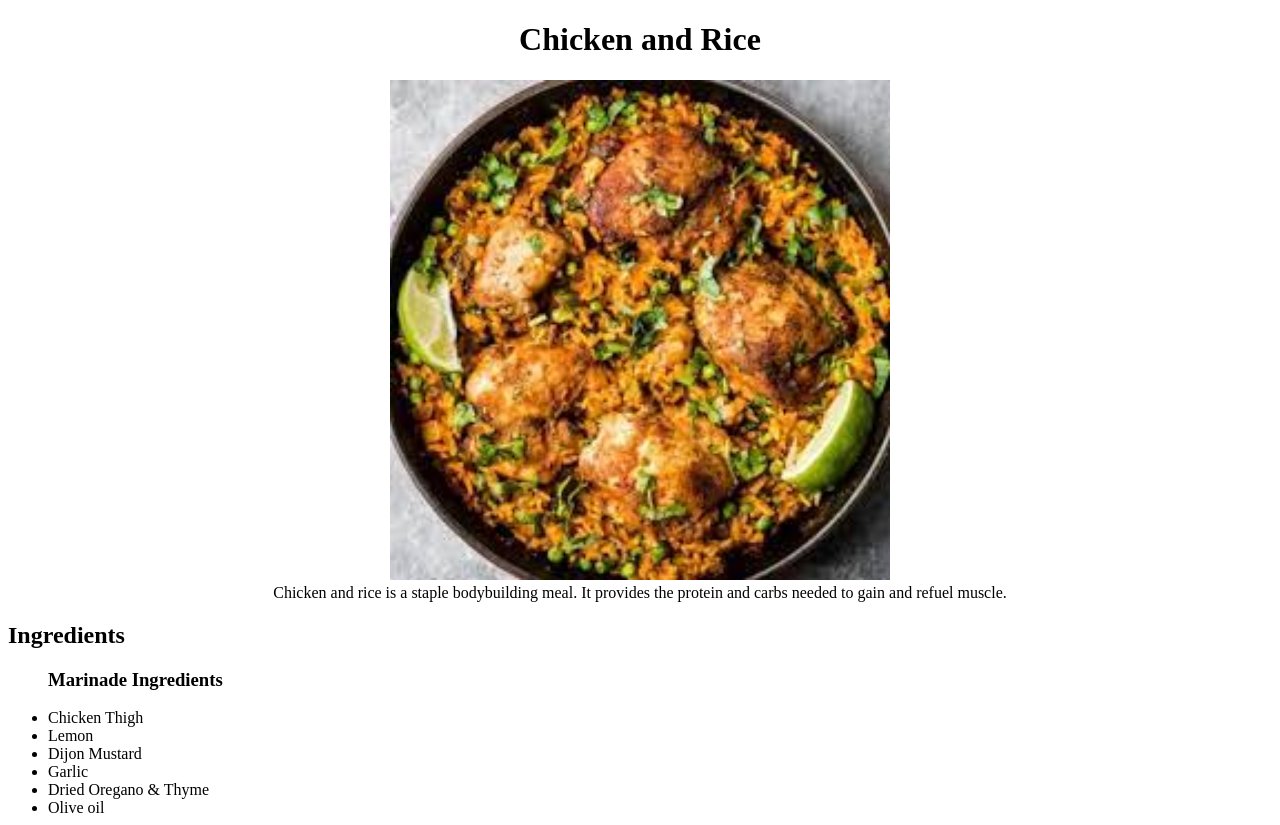
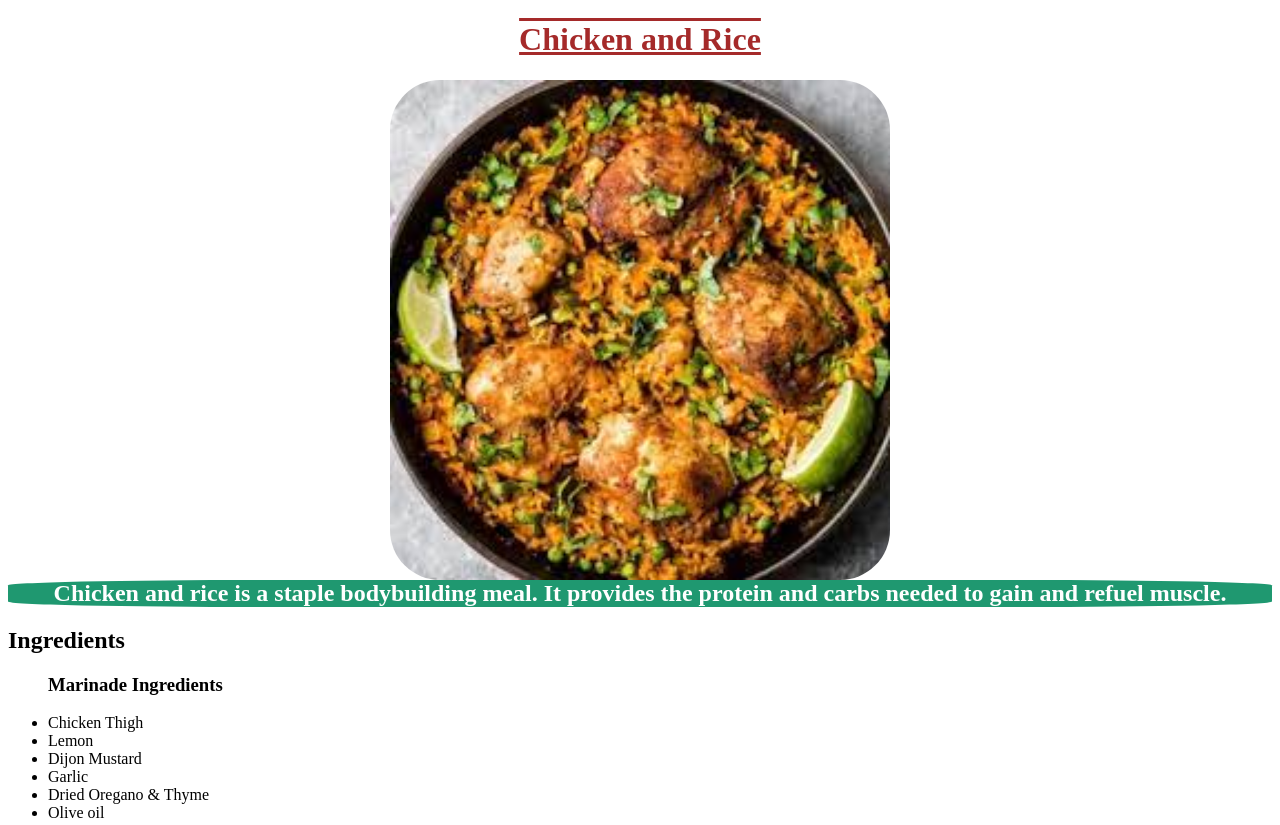
Before and after one commit to mohamed-barry/odin-recipes, a plain HTML site: page recipes/chicken-rice.html in a window 1280 px wide. Shown: the top 825 px of the page. Drawn offline with Linux system fonts and the light colour scheme.

Commit message:
Adding css styling to site

```diff
--- /dev/null
+++ b/css/style.css
@@ -0,0 +1,23 @@
+img{
+    display: block;
+    width: 500px;
+    height: auto;
+    margin-left: auto;
+    margin-right: auto;
+    border-radius: 10%;
+}
+.caption{
+    font-weight: bold;
+    text-align: center;
+    background-color: rgb(31, 152, 112);
+    font-size: 24px;
+    color: white;
+    border-radius: 20%;
+
+}
+h1{
+    text-align: center;
+    color:brown;
+    text-decoration: underline overline;
+
+}
--- a/recipes/chicken-rice.html
+++ b/recipes/chicken-rice.html
@@ -1,49 +1,59 @@
 <!DOCTYPE html>
 <html lang="en">
   <head>
-    <meta charset="UTF-8">
-    <meta http-equiv="X-UA-Compatible" content="IE=edge">
-    <meta name="viewport" content="width=device-width, initial-scale=1.0">
+    <meta charset="UTF-8" />
+    <meta http-equiv="X-UA-Compatible" content="IE=edge" />
+    <meta name="viewport" content="width=device-width, initial-scale=1.0" />
     <title>Chicken and Rice</title>
+    <link rel="stylesheet" href="/css/style.css" />
   </head>
   <body>
-    <center>
-        <h1> Chicken and Rice </h1>
-        <figure>
-            <img src="/img/chickrice.jpeg" alt="Chicken and Rice" width="500">
-            <figcaption> Chicken and rice is a staple bodybuilding meal. It provides the protein and carbs needed to gain and refuel muscle. </figcaption>
-        </figure>
-    </center>
+    <h1>Chicken and Rice</h1>
+    <div>
+      <img src="/img/chickrice.jpeg" alt="Chicken and Rice"  />
 
-    <h2> Ingredients</h2>
+    </div>
+    <div class="caption">
+        Chicken and rice is a staple bodybuilding meal. It provides the protein
+        and carbs needed to gain and refuel muscle.
+    </div>
+    <h2>Ingredients</h2>
     <ul>
-        <h3> <strong> Marinade  Ingredients</strong> </h3>
+      <h3><strong> Marinade Ingredients</strong></h3>
       <li>Chicken Thigh</li>
       <li>Lemon</li>
       <li>Dijon Mustard</li>
       <li>Garlic</li>
       <li>Dried Oregano & Thyme</li>
       <li>Olive oil</li>
-       <br>
-       <h3> <strong> Rice Ingredients </strong> </h3>
+      <br />
+      <h3><strong> Rice Ingredients </strong></h3>
       <li>Long Grain White Rice</li>
       <li>Chicken Stock</li>
       <li>Baby Spinach</li>
       <li>Onion</li>
       <li>Dried Oregano</li>
     </ul>
-    <h2> Steps</h2>
+    <h2>Steps</h2>
     <ol>
       <li>Whisk the marinade ingredients.</li>
       <li>Pour marinade over chicken and marinate the fridge</li>
-        <li>Cook both sides of chicken in large skillet until golden. Remove from pan and set aside</li>
-        <li>Saute the onions, spinach, garlic w/ oregano, salt, pepper and reserved marinade. Stir until spinach is slightly wilted</li>
-        <li>Add rice and broth to skillet and bring to a summer. Place chicken thighs on top and cover the skiller. bake for 35 minutes</li>
+      <li>
+        Cook both sides of chicken in large skillet until golden. Remove from
+        pan and set aside
+      </li>
+      <li>
+        Saute the onions, spinach, garlic w/ oregano, salt, pepper and reserved
+        marinade. Stir until spinach is slightly wilted
+      </li>
+      <li>
+        Add rice and broth to skillet and bring to a summer. Place chicken
+        thighs on top and cover the skiller. bake for 35 minutes
+      </li>
       <li>Remove lid and bake for additional 10 minutes</li>
       <li>Let the chicken rest and garnish with parsley and lemon zest.</li>
     </ol>
 
-    <a href = "/index.html"> Homepage</a>
-
+    <a href="/index.html"> Homepage</a>
   </body>
 </html>
```
Also changed, not shown: index.html (+2 -1 lines), recipes/pbj.html (+17 -17 lines), recipes/steak-broccoli.html (+42 -21 lines). Lines whose indentation alone changed are shown as unchanged.
